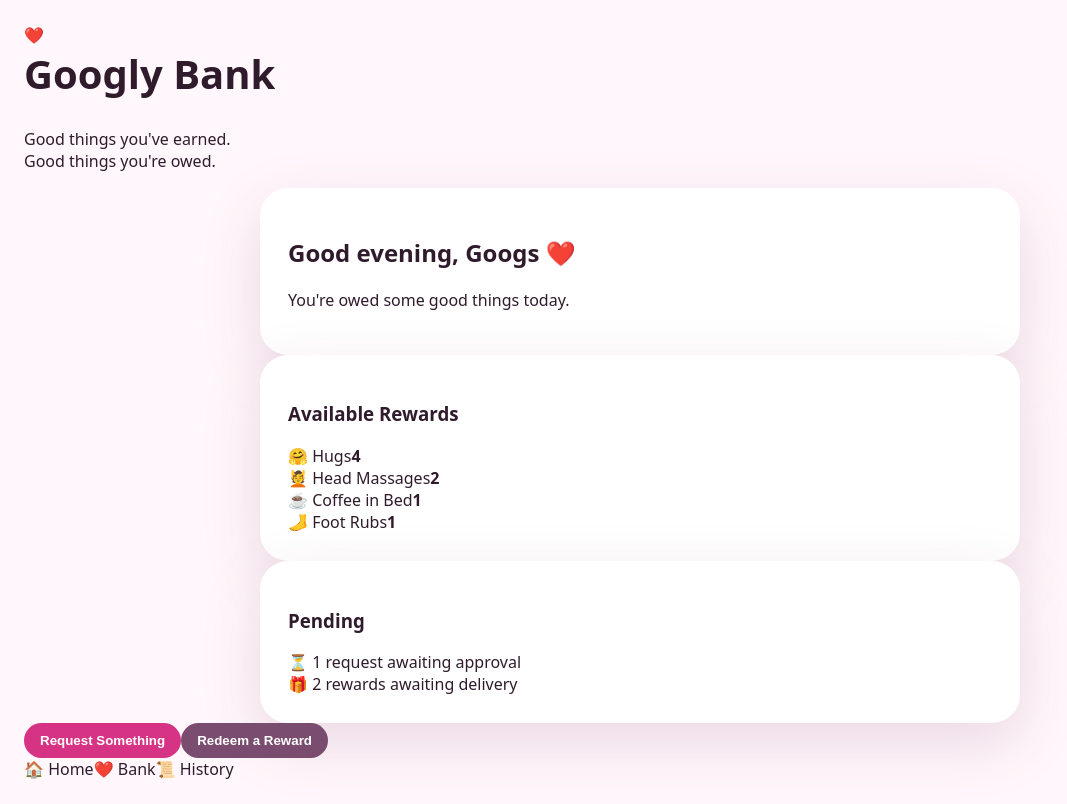
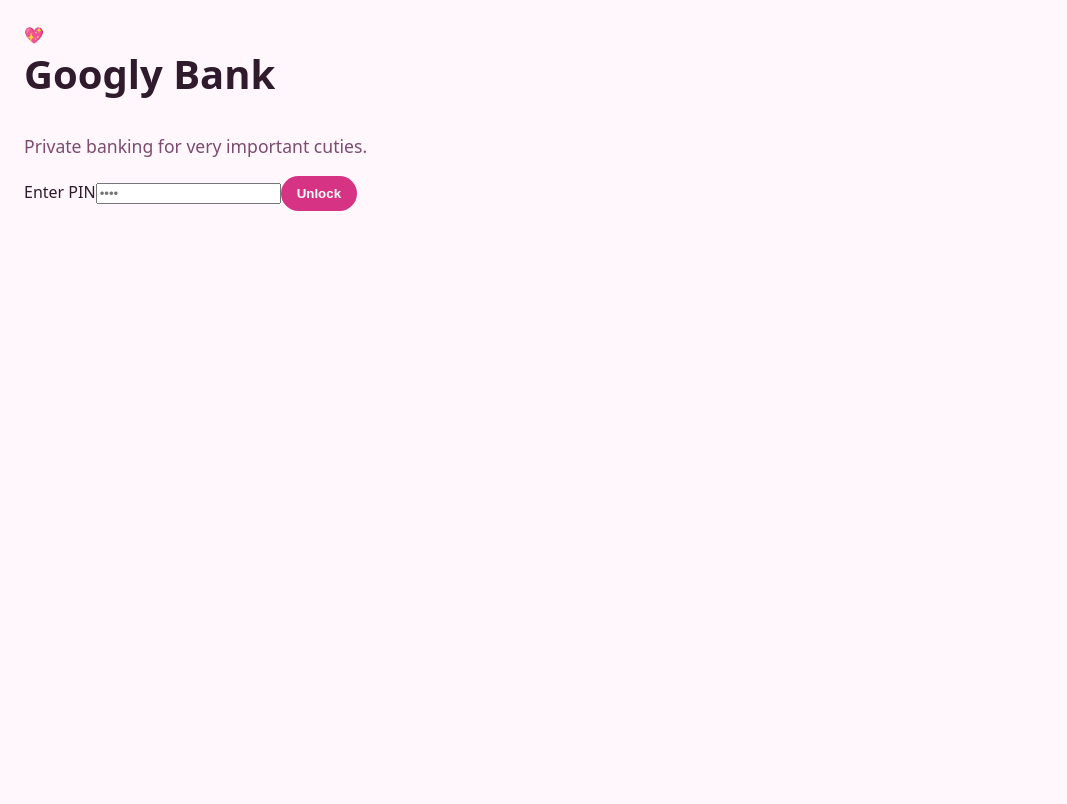
Before and after one commit to m4ndelia/googly-bank, a React (Vite) app: page / in a window 1280 px wide. Shown: the whole page, without its empty margins (0-1067 px from the left). Built offline with nearby package versions, Linux system fonts and the light colour scheme.

Commit message:
Add PIN login and prototype screens

```diff
--- a/src/App.jsx
+++ b/src/App.jsx
@@ -1,49 +1,316 @@
+import { useState } from 'react'
+import './styles.css'
+
+const SHANE_PIN = '4522'
+const ADMIN_PIN = '2205'
+
+const initialRewards = [
+  { id: 'hugs', icon: '🤗', name: 'Hugs', balance: 4 },
+  { id: 'head-massage', icon: '💆', name: 'Head Massage', balance: 2 },
+  { id: 'coffee', icon: '☕', name: 'Coffee in Bed', balance: 1 },
+  { id: 'foot-rub', icon: '🦶', name: 'Foot Rub', balance: 1 },
+  { id: 'snuggle', icon: '🥰', name: 'Snuggle', balance: 3 },
+]
+
+const fakeEarnRequests = [
+  {
+    id: 1,
+    rewardName: 'Hugs',
+    quantity: 2,
+    reason: 'Because I was adorable and made you laugh.',
+  },
+  {
+    id: 2,
+    rewardName: 'Coffee in Bed',
+    quantity: 1,
+    reason: 'For being very brave about Monday.',
+  },
+]
+
+const fakeRedeemRequests = [
+  {
+    id: 1,
+    rewardName: 'Foot Rub',
+    quantity: 1,
+    timing: 'Tonight, please',
+  },
+]
+
+const fakeHistory = [
+  '+2 Hugs approved',
+  '-1 Coffee in Bed redeemed',
+  '+1 Snuggle approved',
+  '+1 Foot Rub approved',
+]
+
 function App() {
+  const [pin, setPin] = useState('')
+  const [userType, setUserType] = useState(null)
+  const [activeTab, setActiveTab] = useState('home')
+  const [rewards] = useState(initialRewards)
+
+  function handleLogin(event) {
+    event.preventDefault()
+
+    if (pin === SHANE_PIN) {
+      setUserType('shane')
+      setActiveTab('home')
+      return
+    }
+
+    if (pin === ADMIN_PIN) {
+      setUserType('admin')
+      setActiveTab('admin')
+      return
+    }
+
+    alert('Wrong PIN, goofy.')
+    setPin('')
+  }
+
+  function handleLogout() {
+    setPin('')
+    setUserType(null)
+    setActiveTab('home')
+  }
+
+  if (!userType) {
+    return (
+      <main className="app login-screen">
+        <section className="login-card">
+          <div className="logo-bubble">💖</div>
+          <h1>Googly Bank</h1>
+          <p className="subtitle">Private banking for very important cuties.</p>
+
+          <form onSubmit={handleLogin} className="pin-form">
+            <label htmlFor="pin">Enter PIN</label>
+            <input
+              id="pin"
+              type="password"
+              inputMode="numeric"
+              maxLength="4"
+              value={pin}
+              onChange={(event) => setPin(event.target.value)}
+              placeholder="••••"
+            />
+            <button type="submit">Unlock</button>
+          </form>
+        </section>
+      </main>
+    )
+  }
+
   return (
-    <div className="app">
-      <header className="hero">
-        <div className="logo">❤️</div>
-
-        <h1>Googly Bank</h1>
-
-        <p className="tagline">
-          Good things you've earned.
-          <br />
-          Good things you're owed.
-        </p>
+    <main className="app">
+      <header className="top-bar">
+        <div>
+          <p className="eyebrow">Googly Bank</p>
+          <h1>{userType === 'admin' ? 'Admin Desk' : 'Hi Shane 💕'}</h1>
+        </div>
+        <button className="ghost-button" onClick={handleLogout}>
+          Log out
+        </button>
       </header>
 
-      <section className="card greeting">
-        <h2>Good evening, Googs ❤️</h2>
-        <p>You're owed some good things today.</p>
-      </section>
+      {activeTab === 'home' && <Home rewards={rewards} />}
+      {activeTab === 'request' && <RequestReward rewards={rewards} />}
+      {activeTab === 'redeem' && <RedeemReward rewards={rewards} />}
+      {activeTab === 'history' && <History />}
+      {activeTab === 'admin' && <AdminDesk />}
 
-      <section className="card">
-        <h3>Available Rewards</h3>
+      <nav className="bottom-nav">
+        <button
+          className={activeTab === 'home' ? 'active' : ''}
+          onClick={() => setActiveTab('home')}
+        >
+          Home
+        </button>
 
-        <div className="reward-row"><span>🤗 Hugs</span><strong>4</strong></div>
-        <div className="reward-row"><span>💆 Head Massages</span><strong>2</strong></div>
-        <div className="reward-row"><span>☕ Coffee in Bed</span><strong>1</strong></div>
-        <div className="reward-row"><span>🦶 Foot Rubs</span><strong>1</strong></div>
-      </section>
+        {userType === 'shane' && (
+          <>
+            <button
+              className={activeTab === 'request' ? 'active' : ''}
+              onClick={() => setActiveTab('request')}
+            >
+              Request
+            </button>
+            <button
+              className={activeTab === 'redeem' ? 'active' : ''}
+              onClick={() => setActiveTab('redeem')}
+            >
+              Redeem
+            </button>
+          </>
+        )}
 
-      <section className="card">
-        <h3>Pending</h3>
-        <div className="pending-row">⏳ 1 request awaiting approval</div>
-        <div className="pending-row">🎁 2 rewards awaiting delivery</div>
-      </section>
+        {userType === 'admin' && (
+          <button
+            className={activeTab === 'admin' ? 'active' : ''}
+            onClick={() => setActiveTab('admin')}
+          >
+            Admin
+          </button>
+        )}
 
-      <div className="actions">
-        <button>Request Something</button>
-        <button className="secondary">Redeem a Reward</button>
+        <button
+          className={activeTab === 'history' ? 'active' : ''}
+          onClick={() => setActiveTab('history')}
+        >
+          History
+        </button>
+      </nav>
+    </main>
+  )
+}
+
+function Home({ rewards }) {
+  return (
+    <section className="screen">
+      <div className="balance-card">
+        <div className="card-header">
+          <div>
+            <p className="eyebrow">Current</p>
+            <h2>Rewards Balance</h2>
+          </div>
+          <span className="sparkle">✨</span>
+        </div>
+
+        <div className="reward-list">
+          {rewards.map((reward) => (
+            <div className="reward-row" key={reward.id}>
+              <div className="reward-name">
+                <span>{reward.icon}</span>
+                <span>{reward.name}</span>
+              </div>
+              <strong>{reward.balance}</strong>
+            </div>
+          ))}
+        </div>
+      </div>
+    </section>
+  )
+}
+
+function RequestReward({ rewards }) {
+  return (
+    <section className="screen">
+      <div className="card">
+        <h2>Request Reward</h2>
+        <p className="subtitle">Ask for a deposit into your Googly Bank.</p>
+
+        <label>Reward</label>
+        <select defaultValue={rewards[0].id}>
+          {rewards.map((reward) => (
+            <option value={reward.id} key={reward.id}>
+              {reward.icon} {reward.name}
+            </option>
+          ))}
+        </select>
+
+        <label>Quantity</label>
+        <input type="number" min="1" defaultValue="1" />
+
+        <label>Reason</label>
+        <textarea placeholder="Because..." />
+
+        <button onClick={() => alert('Fake request submitted 💕')}>
+          Submit Request
+        </button>
+      </div>
+    </section>
+  )
+}
+
+function RedeemReward({ rewards }) {
+  return (
+    <section className="screen">
+      <div className="card">
+        <h2>Redeem Reward</h2>
+        <p className="subtitle">Make a very reasonable withdrawal request.</p>
+
+        <label>Reward</label>
+        <select defaultValue={rewards[0].id}>
+          {rewards.map((reward) => (
+            <option value={reward.id} key={reward.id}>
+              {reward.icon} {reward.name} — {reward.balance} available
+            </option>
+          ))}
+        </select>
+
+        <label>Quantity</label>
+        <input type="number" min="1" defaultValue="1" />
+
+        <label>When?</label>
+        <select defaultValue="tonight">
+          <option value="tonight">Tonight, please</option>
+          <option value="this-week">This week</option>
+          <option value="surprise">Surprise me</option>
+        </select>
+
+        <button onClick={() => alert('Fake redemption submitted 💕')}>
+          Submit Redemption
+        </button>
+      </div>
+    </section>
+  )
+}
+
+function AdminDesk() {
+  return (
+    <section className="screen">
+      <div className="card">
+        <h2>Pending Reward Requests</h2>
+
+        {fakeEarnRequests.map((request) => (
+          <div className="request-card" key={request.id}>
+            <strong>
+              +{request.quantity} {request.rewardName}
+            </strong>
+            <p>{request.reason}</p>
+            <div className="button-row">
+              <button onClick={() => alert('Fake approved 💕')}>Approve</button>
+              <button className="secondary" onClick={() => alert('Fake denied')}>
+                Deny
+              </button>
+            </div>
+          </div>
+        ))}
       </div>
 
-      <nav className="bottom-nav">
-        <span>🏠 Home</span>
-        <span>❤️ Bank</span>
-        <span>📜 History</span>
-      </nav>
-    </div>
+      <div className="card">
+        <h2>Pending Redemptions</h2>
+
+        {fakeRedeemRequests.map((request) => (
+          <div className="request-card" key={request.id}>
+            <strong>
+              -{request.quantity} {request.rewardName}
+            </strong>
+            <p>{request.timing}</p>
+            <button onClick={() => alert('Fake marked delivered 💕')}>
+              Mark Delivered
+            </button>
+          </div>
+        ))}
+      </div>
+    </section>
+  )
+}
+
+function History() {
+  return (
+    <section className="screen">
+      <div className="card">
+        <h2>History</h2>
+
+        <div className="history-list">
+          {fakeHistory.map((item) => (
+            <div className="history-item" key={item}>
+              {item}
+            </div>
+          ))}
+        </div>
+      </div>
+    </section>
   )
 }
 
```
